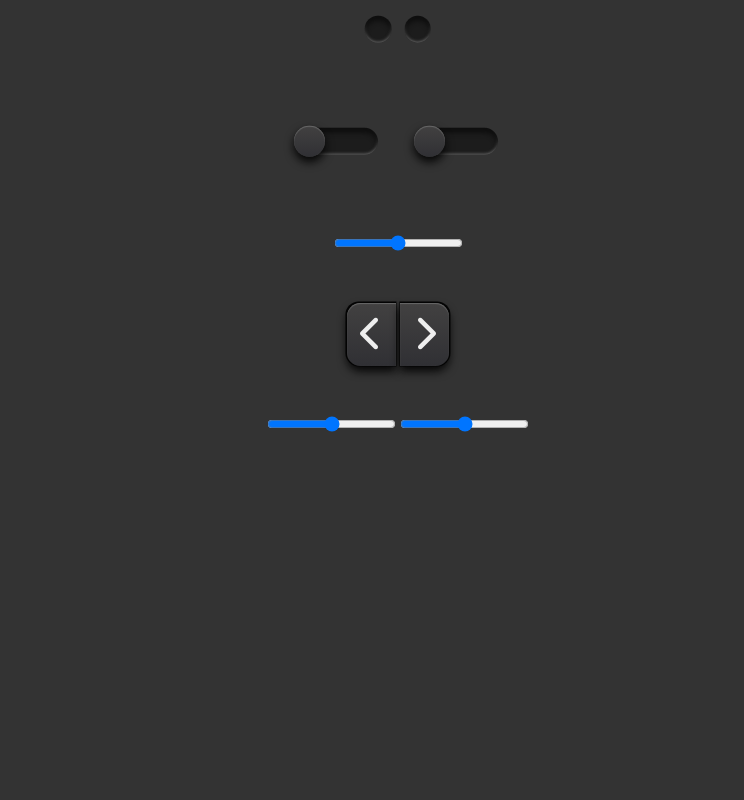
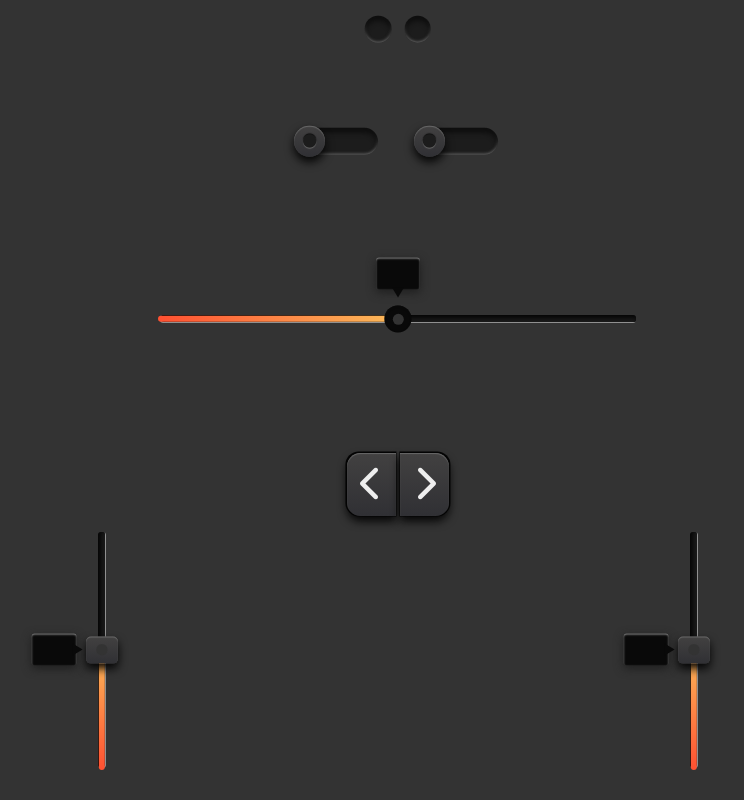
Before and after one commit to SimonVue/UI-Kit, a plain HTML site: page index.html in a window 1280 px wide. Shown: the part 1111-1911 px from the top of the page, without its empty margins (242-986 px from the left). Before the commit the page ends 1611 px from the top, so only its background shows below. Drawn offline with Linux system fonts and the light colour scheme.

Commit message:
feat.: style.css

```diff
--- a/style.css
+++ b/style.css
@@ -188,14 +188,13 @@ a {
     transform: translate(-50%, -50%);
     z-index: -1;
     border-radius: inherit;
- }
+}
 
 .clock::before {
     background: linear-gradient(0deg, #303034 0%, #424141 100%);
     width: 120%;
     height: 120%;
-    box-shadow:
-        inset 0 1px 1px #696969, 0 5px 10px #040404;
+    box-shadow: inset 0 1px 1px #696969, 0 5px 10px #040404;
 }
 
 .clock::after {
@@ -204,7 +203,7 @@ a {
     height: 108%;
 }
 
- /*========= Checkbox ========*/
+/*========= Checkbox ========*/
 .check {
     position: relative;
     margin: 1em;
@@ -221,9 +220,8 @@ a {
 
 .check::before {
     content: "";
-    box-shadow:
-        inset 0 5px 5px #0e0e0e,
-        inset 0 -1px 3px #696969;
+    box-shadow: inset 0 5px 5px #0e0e0e,
+    inset 0 -1px 3px #696969;
     background: #1c1c1c;
     width: 2em;
     height: 2em;
@@ -265,9 +263,8 @@ a {
 }
 
 .radio::before {
-    box-shadow:
-        inset 0 5px 5px #0e0e0e,
-        inset 0 -1px 3px #696969;
+    box-shadow: inset 0 5px 5px #0e0e0e,
+    inset 0 -1px 3px #696969;
     background: #1c1c1c;
     width: 2em;
     height: 2em;
@@ -309,9 +306,8 @@ a {
     top: 50%;
     left: 50%;
     transform: translate(-50%, -50%);
-    box-shadow:
-        inset 0 5px 5px #0e0e0e,
-        inset 0 -1px 3px #696969;
+    box-shadow: inset 0 5px 5px #0e0e0e,
+    inset 0 -1px 3px #696969;
     background: #1c1c1c;
     width: 6em;
     height: 2em;
@@ -319,11 +315,11 @@ a {
 }
 
 .toggle::after {
-    background: linear-gradient( 0deg, #303034 0%, #424141 100%);
-    box-shadow:
-        inset 0 1px 1px #696969, 0 5px 10px #040404;
-    font-family: Font Awesome, Serif;
+    background: linear-gradient(0deg, #303034 0%, #424141 100%);
+    box-shadow: inset 0 1px 1px #696969, 0 5px 10px #040404;
+    font-family: 'FontAwesome';
     content: "\f111";
+    font-weight: normal;
     width: 2.3em;
     height: 2.3em;
     z-index: 1;
@@ -346,11 +342,136 @@ a {
 }
 
 .toggle-shine:checked:after {
+
     color: var(--primary-color);
     text-shadow: 0 0 10px var(--glow-color);
 }
 
 /*======= Range Slider ========*/
 .range-slider {
+    width: 30em;
+    margin: 5em auto;
+    position: relative;
+    display: flex;
+}
 
+.range-slider .slider {
+    -webkit-appearance: none;
+    width: 100%;
+    height: 0.6em;
+    outline: none;
+    border-radius: 3px;
+    background: #1f1f1f;
+    box-shadow: inset 1px -1px #909090, inset 3px 3px 6px #000;
 }
+
+.range-slider .slider::-webkit-slider-thumb {
+    -webkit-appearance: none;
+    width: 1.7em;
+    height: 1.7em;
+    cursor: pointer;
+    z-index: 3;
+    position: relative;
+}
+
+.range-slider .slider-thumb {
+    position: absolute;
+    width: 1.7em;
+    height: 1.7em;
+    background: #090909;
+    border-radius: 50%;
+    top: 50%;
+    left: 50%;
+    transform: translate(-50%, -50%);
+    z-index: 2;
+    box-shadow: inset 0 1px 2px #090909;
+}
+
+.range-slider .slider-thumb::before {
+    content: "";
+    position: absolute;
+    top: 50%;
+    left: 50%;
+    transform: translate(-50%, -50%);
+    width: 0.7em;
+    height: 0.7em;
+    background: #333333;
+    border-radius: inherit;
+    transition: .3s;
+}
+
+.range-slider:hover .slider-thumb:before {
+    background: var(--primary-color);
+    box-shadow: 0 0 10px var(--glow-color);
+}
+
+.range-slider .tooltip {
+    position: absolute;
+    width: 2.8em;
+    height: 2em;
+    top: -2em;
+    left: 50%;
+    transform: translate(-50%, -50%);
+    background: #090909;
+    text-align: center;
+    line-height: 35px;
+    color: #FFFFFF;
+    border-radius: 3px;
+    box-shadow: 0 3px 10px #1f1f1f, inset 0 1px 2px #909090;
+}
+
+.range-slider .tooltip::before {
+    content: "";
+    position: absolute;
+    width: 0;
+    height: 0;
+    border-left: 6px solid transparent;
+    border-right: 6px solid transparent;
+    border-top: 10px solid #090909;
+    bottom: -0.5em;
+    left: 50%;
+    transform: translate(-50%);
+}
+
+.range-slider .progress {
+    width: 50%;
+    height: 0.4em;
+    border-radius: 3px;
+    background: linear-gradient(
+            90deg, var(--glow-color) 0%, var(--primary-color) 100%);
+    position: absolute;
+    top: 50%;
+    transform: translateY(-50%);
+    left: 0;
+    pointer-events: none;
+}
+
+.range-slider-vertical {
+    transform: rotate(-90deg);
+    width: 15em;
+}
+.range-slider-vertical .slider-thumb {
+    background: linear-gradient(90deg, #303034 0%, #424141 100%);
+    box-shadow: inset -1px 0 1px #696969, -5px 0 10px #040404;
+    border-radius: 5px;
+    height: 2em;
+}
+
+.range-slider-vertical .tooltip {
+    transform: translate(-50%, -50%) rotate(90deg);
+}
+
+.range-slider-vertical .tooltip::before {
+    left: 90%;
+    bottom: 50%;
+    transform: translateY(50%) rotate(-90deg);
+}
+
+@media screen and (max-width: 700px) {
+    .range-slider {
+        width: 100%;
+    }
+    .range-slider-vertical {
+        width: 15em;
+    }
+}
```
